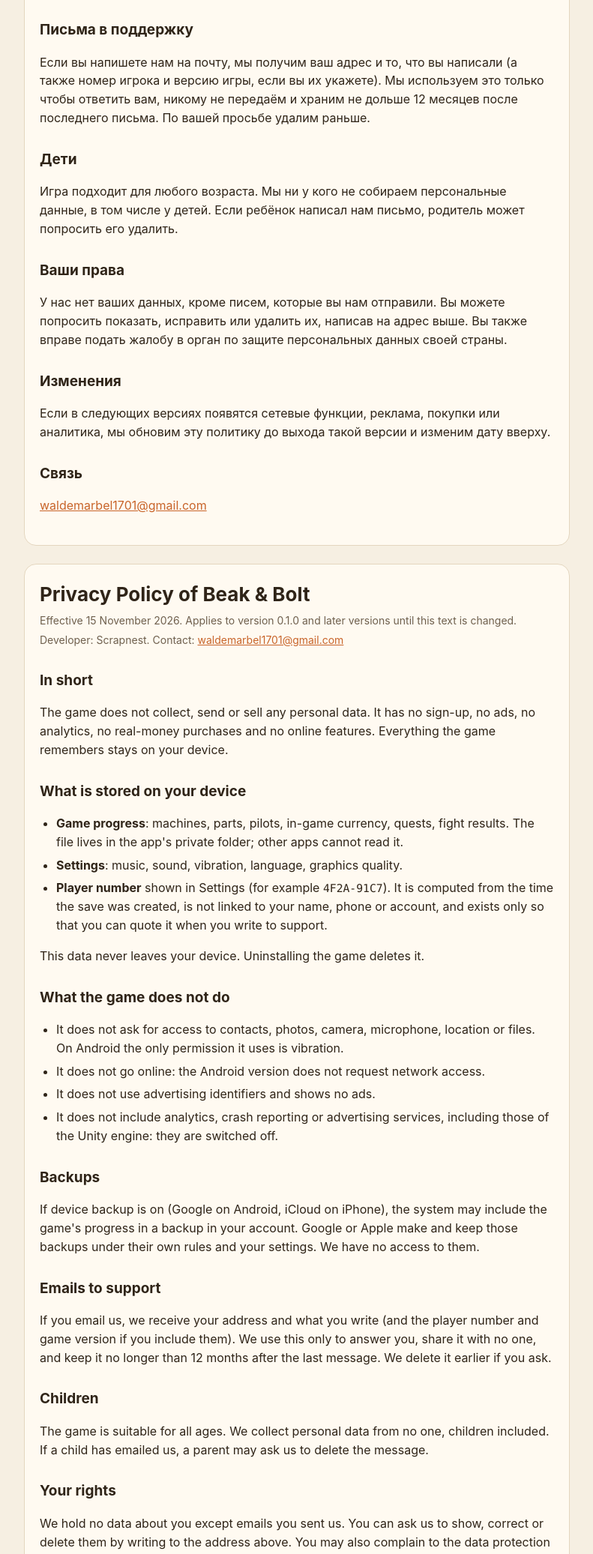
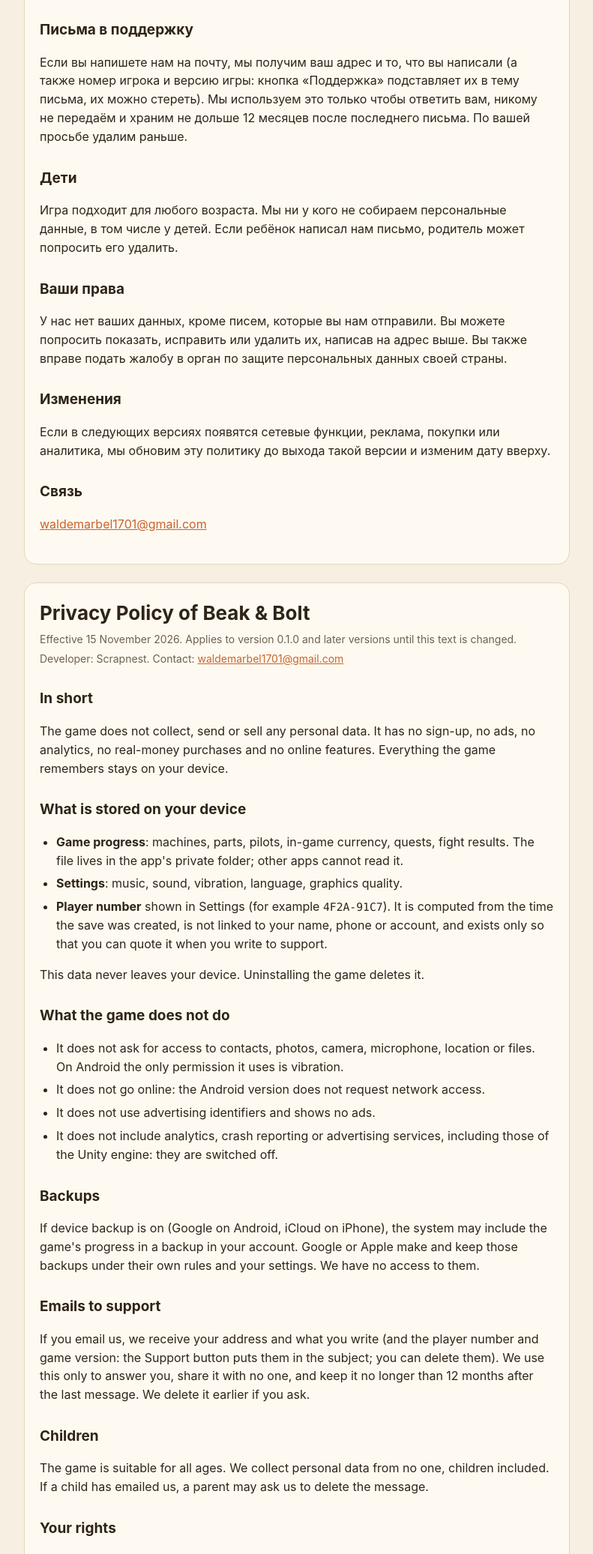
Before and after one commit to gruncirius/beak-bolt-legal, a plain HTML site: page index.html in a window 1280 px wide. Shown: the part 1110-3183 px from the top of the page at 75% size, without its empty margins (244-1035 px from the left). Drawn offline with Linux system fonts and the light colour scheme.

Commit message:
Privacy policy: the Support button puts the game version and player number in the mail subject
Co-Authored-By: Claude Opus 5.5 <noreply@anthropic.com>

```diff
--- a/index.html
+++ b/index.html
@@ -74,8 +74,8 @@
 настройкам. Доступа к ним у нас нет.</p>
 
 <h2>Письма в поддержку</h2>
-<p>Если вы напишете нам на почту, мы получим ваш адрес и то, что вы написали (а также номер игрока и версию игры, если
-вы их укажете). Мы используем это только чтобы ответить вам, никому не передаём и храним не дольше 12 месяцев после
+<p>Если вы напишете нам на почту, мы получим ваш адрес и то, что вы написали (а также номер игрока и версию игры:
+кнопка «Поддержка» подставляет их в тему письма, их можно стереть). Мы используем это только чтобы ответить вам, никому не передаём и храним не дольше 12 месяцев после
 последнего письма. По вашей просьбе удалим раньше.</p>
 
 <h2>Дети</h2>
@@ -130,8 +130,8 @@ in your account. Google or Apple make and keep those backups under their own rul
 access to them.</p>
 
 <h2>Emails to support</h2>
-<p>If you email us, we receive your address and what you write (and the player number and game version if you include
-them). We use this only to answer you, share it with no one, and keep it no longer than 12 months after the last
+<p>If you email us, we receive your address and what you write (and the player number and game version:
+the Support button puts them in the subject; you can delete them). We use this only to answer you, share it with no one, and keep it no longer than 12 months after the last
 message. We delete it earlier if you ask.</p>
 
 <h2>Children</h2>
```
